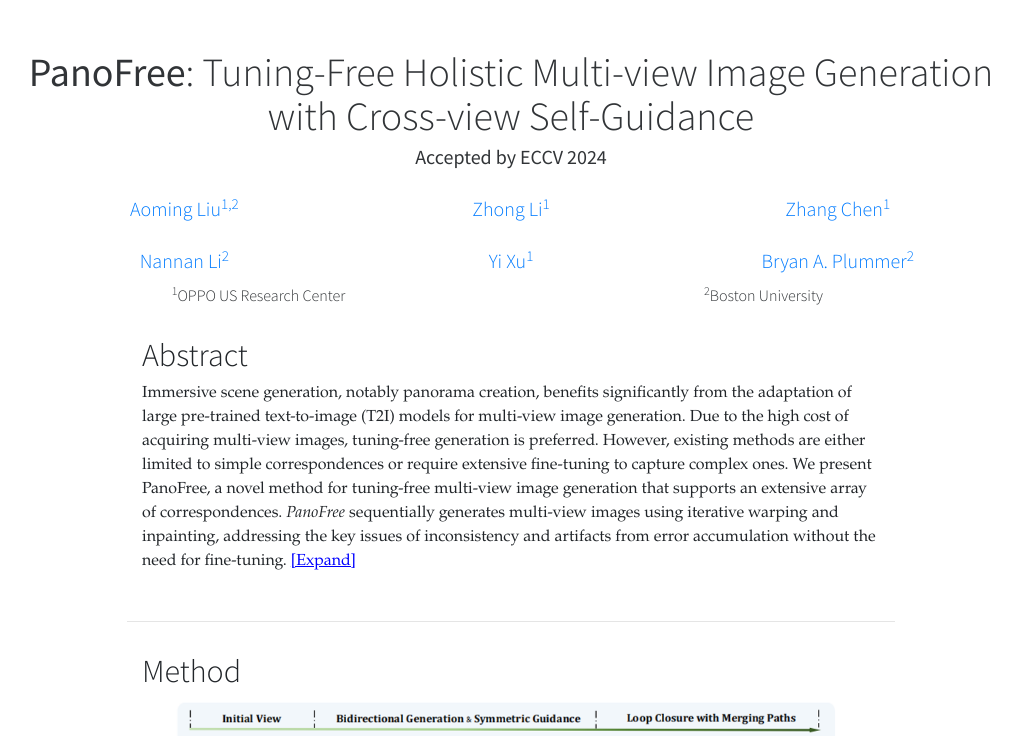
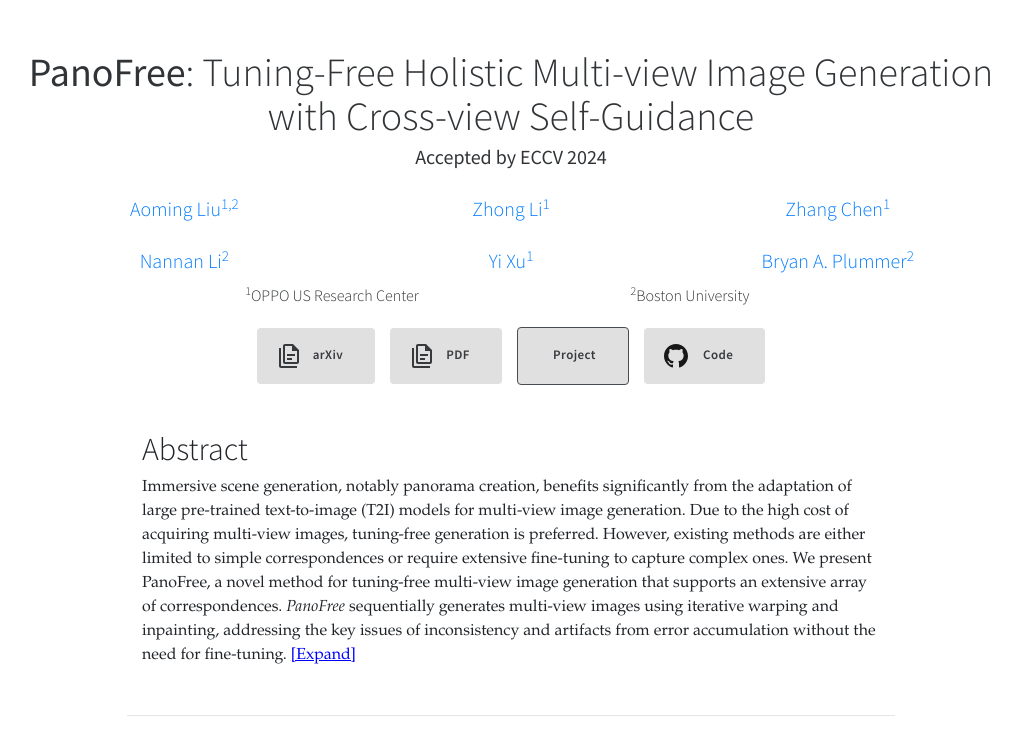
Before and after one commit to amliu77/panofree.github.io, a plain HTML site: page index.html in a window 1280 px wide. Shown: the top 736 px of the page, without its empty margins (129-1150 px from the left). Drawn offline with nearby package versions, Linux system fonts and the light colour scheme; some packages are replaced by stand-ins of ours; a script that the page names is missing.

Commit message:
modify page

```diff
--- a/assets/css/styles.css
+++ b/assets/css/styles.css
@@ -476,6 +476,7 @@ h6 {
 
 .affiliations {
     text-align: center;
+    padding: 0 15%;
 }
 
 .authors {
@@ -877,6 +878,10 @@ model-viewer .controls {
     font-style: italic;
     margin-bottom: 8px;
 }
+.vr-image-wrap .pp-img-desc {
+    color: #1772d0;
+    cursor: pointer;
+}
 
 
 .p360-videos-wrap {
--- a/assets/js/tasks.js
+++ b/assets/js/tasks.js
@@ -86,6 +86,16 @@ function showVrSection () {
 
     // default show first section
     showImgSection();
+
+
+
+    // vr image title click, open new tab to show full image
+    $('.full-panorama-wrap .vr-image-wrap .pp-img-desc').click(e => {
+        const imagePath = $(e.target).siblings('.vr-img-item:first').children('a-sky:first').attr('src');
+        // console.log(imagePath)
+        window.open(imagePath, '_blank');
+    })
+
 }
 function showQRSection () {
     const imgSections = $('.p-res-wrap');
--- a/index.html
+++ b/index.html
@@ -99,6 +99,35 @@
                     <h6 class="text-center"><a class="text-center"><sup>2</sup>Boston University</a></h6>
                 </div>
             </div>
+
+            <div class="buttons" style="margin-bottom: 8px;">
+                <a class="btn btn-light" role="button" href="https://panofree.github.io">
+                    <svg style="width:24px;height:24px;margin-left:-12px;margin-right:12px" viewBox="0 0 24 24">
+                        <path fill="currentColor" d="M16 0H8C6.9 0 6 .9 6 2V18C6 19.1 6.9 20 8 20H20C21.1 20 22 19.1 22 18V6L16 0M20 18H8V2H15V7H20V18M4 4V22H20V24H4C2.9 24 2 23.1 2 22V4H4M10 10V12H18V10H10M10 14V16H15V14H10Z"></path>
+                    </svg>arXiv
+                </a>
+                <a class="btn btn-light" role="button" href="https://panofree.github.io">
+                    <svg style="width:24px;height:24px;margin-left:-12px;margin-right:12px" viewBox="0 0 24 24">
+                        <path fill="currentColor" d="M16 0H8C6.9 0 6 .9 6 2V18C6 19.1 6.9 20 8 20H20C21.1 20 22 19.1 22 18V6L16 0M20 18H8V2H15V7H20V18M4 4V22H20V24H4C2.9 24 2 23.1 2 22V4H4M10 10V12H18V10H10M10 14V16H15V14H10Z"></path>
+                    </svg>PDF
+                </a>
+                <a class="btn btn-light disabled border border-dark" aria-disabled="true" role="button" href="https://panofree.github.io">
+                    <svg style="visibility:hidden;width:0px;height:24px;margin-left:-12px;margin-right:12px" width="0px" height="24px" viewBox="0 0 375 531">
+                        <polygon stroke="#000000" points="0.5,0.866 459.5,265.87 0.5,530.874 "/>
+                    </svg>
+                    Project
+                </a>
+                <a class="btn btn-light" role="button" href="https://github.com/zxcvfd13502/PanoFree">
+                    <svg xmlns="http://www.w3.org/2000/svg" style="width:24px;height:24px;margin-left:-12px;margin-right:12px" viewBox="0 0 24 24">
+                        <path d="M12 0c-6.626 0-12 5.373-12 12 0 5.302 3.438 9.8 8.207 11.387.599.111.793-.261.793-.577v-2.234c-3.338.726-4.033-1.416-4.033-1.416-.546-1.387-1.333-1.756-1.333-1.756-1.089-.745.083-.729.083-.729
+                            1.205.084 1.839 1.237 1.839 1.237 1.07 1.834 2.807 1.304 3.492.997.107-.775.418-1.305.762-1.604-2.665-.305-5.467-1.334-5.467-5.931 0-1.311.469-2.381 1.236-3.221-.124-.303-.535-1.524.117-3.176 0 0 1.008-.322
+                            3.301 1.23.957-.266 1.983-.399 3.003-.404 1.02.005 2.047.138 3.006.404 2.291-1.552 3.297-1.23 3.297-1.23.653 1.653.242 2.874.118 3.176.77.84 1.235 1.911 1.235 3.221 0 4.609-2.807 5.624-5.479 5.921.43.372.823 1.102.823
+                            2.222v3.293c0 .319.192.694.801.576 4.765-1.589 8.199-6.086 8.199-11.386 0-6.627-5.373-12-12-12z"/>
+                    </svg>
+                    Code
+                </a>
+            </div>
+
         </div>
         <div class="buttons" style="margin-bottom: 8px;">
 
@@ -610,9 +639,9 @@
 
 
 <script>
-  function openImage(imageName) {
-    window.open(imageName, '_blank');
-  }
+  // function openImage(imageName) {
+  //   window.open(imageName, '_blank');
+  // }
 
 
   $(document).ready(function(){
```
